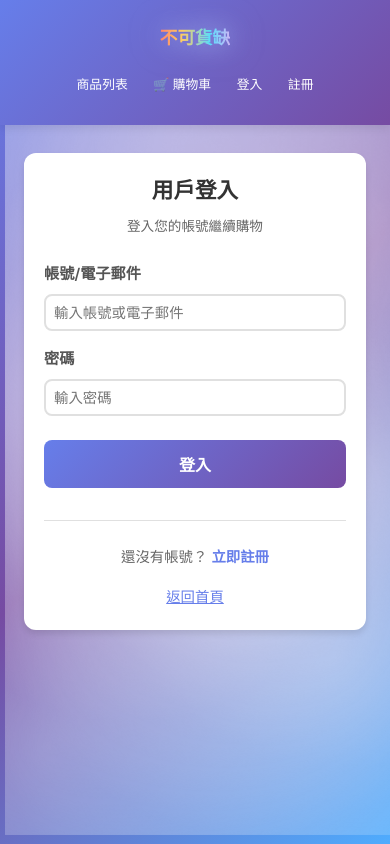
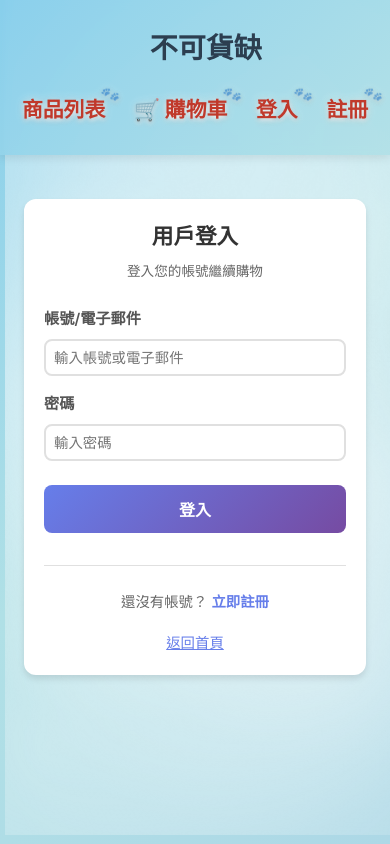
Before and after one commit to yung0328jm/BKHC-shopping, a React (Vite) app: page /user/login in a window 390 px wide. Built offline with nearby package versions, Linux system fonts and the light colour scheme; no server answers.

Commit message:
Add files via upload

```diff
--- a/src/App.css
+++ b/src/App.css
@@ -2,16 +2,162 @@
   min-height: 100vh;
   display: flex;
   flex-direction: column;
+  position: relative;
+  overflow-x: hidden;
+}
+
+.background-dogs {
+  position: fixed;
+  top: 0;
+  left: 0;
+  width: 100%;
+  height: 100%;
+  pointer-events: none;
+  z-index: 0;
+  overflow: hidden;
+}
+
+.paw-print {
+  position: absolute;
+  font-size: 1.5rem;
+  opacity: 0.3;
+  animation: pawFloat 4s ease-in-out infinite;
+  user-select: none;
+  pointer-events: none;
+}
+
+.paw-1 {
+  left: 5%;
+  top: 10%;
+  animation-delay: 0s;
+}
+
+.paw-2 {
+  left: 15%;
+  top: 25%;
+  animation-delay: -1s;
+}
+
+.paw-3 {
+  left: 85%;
+  top: 15%;
+  animation-delay: -2s;
+}
+
+.paw-4 {
+  left: 90%;
+  top: 40%;
+  animation-delay: -0.5s;
+}
+
+.paw-5 {
+  left: 8%;
+  top: 50%;
+  animation-delay: -1.5s;
+}
+
+.paw-6 {
+  left: 25%;
+  top: 65%;
+  animation-delay: -2.5s;
+}
+
+.paw-7 {
+  left: 88%;
+  top: 55%;
+  animation-delay: -1.2s;
+}
+
+.paw-8 {
+  left: 12%;
+  top: 80%;
+  animation-delay: -0.8s;
+}
+
+.paw-9 {
+  left: 92%;
+  top: 75%;
+  animation-delay: -1.8s;
+}
+
+.paw-10 {
+  left: 30%;
+  top: 90%;
+  animation-delay: -2.2s;
+}
+
+@keyframes pawFloat {
+  0%, 100% {
+    transform: translateY(0) scale(1);
+    opacity: 0.2;
+  }
+  50% {
+    transform: translateY(-20px) scale(1.1);
+    opacity: 0.4;
+  }
+}
+
+.dog {
+  position: absolute;
+  font-size: 4rem;
+  animation: dogSway ease-in-out infinite;
+  filter: drop-shadow(2px 2px 4px rgba(0, 0, 0, 0.2));
+  user-select: none;
+  will-change: transform;
+}
+
+.dog-1 {
+  left: 10%;
+  top: 20%;
+  animation-duration: 3s;
+  animation-delay: 0s;
+}
+
+.dog-2 {
+  left: 80%;
+  top: 30%;
+  animation-duration: 3.5s;
+  animation-delay: -0.5s;
+}
+
+.dog-3 {
+  left: 20%;
+  top: 60%;
+  animation-duration: 2.8s;
+  animation-delay: -1s;
+}
+
+.dog-4 {
+  left: 75%;
+  top: 70%;
+  animation-duration: 3.2s;
+  animation-delay: -1.5s;
+}
+
+@keyframes dogSway {
+  0%, 100% {
+    transform: translateX(0) translateY(0) rotate(-5deg) scale(1);
+  }
+  25% {
+    transform: translateX(15px) translateY(-10px) rotate(5deg) scale(1.1);
+  }
+  50% {
+    transform: translateX(0) translateY(0) rotate(-5deg) scale(1);
+  }
+  75% {
+    transform: translateX(-15px) translateY(-10px) rotate(5deg) scale(1.1);
+  }
 }
 
 .navbar {
-  background: linear-gradient(135deg, #667eea 0%, #764ba2 100%);
-  color: white;
+  background: linear-gradient(135deg, rgba(135, 206, 235, 0.9) 0%, rgba(176, 224, 230, 0.9) 100%);
+  color: #2c3e50;
   padding: 1rem 0;
   box-shadow: 0 2px 10px rgba(0, 0, 0, 0.1);
   position: sticky;
   top: 0;
   z-index: 100;
+  backdrop-filter: blur(5px);
 }
 
 .nav-container {
@@ -25,28 +171,69 @@
 
 .logo-link {
   text-decoration: none;
-  color: white;
+  color: #2c3e50;
+  display: inline-block;
+  position: relative;
+  padding: 0.5rem 1rem;
+  overflow: visible;
 }
 
 .logo {
-  font-size: 1.5rem;
-  font-weight: bold;
+  font-size: 2.5rem;
+  font-weight: 900;
   margin: 0;
+  font-family: 'Comic Sans MS', '微軟正黑體', 'Microsoft JhengHei', 'Arial Rounded MT Bold', 'Arial', sans-serif;
+  display: inline-flex;
+  align-items: center;
+  gap: 0.15em;
+  line-height: 1.2;
+  animation: logoStep 4s ease-in-out infinite;
+  position: relative;
+}
+
+.logo-char {
+  display: inline-block;
   background: linear-gradient(90deg,
-    #ff6b6b 0%,
-    #feca57 20%,
-    #48dbfb 40%,
-    #ff9ff3 60%,
-    #54a0ff 80%,
-    #5f27cd 100%
+    #d63031 0%,
+    #e17055 20%,
+    #0984e3 40%,
+    #a29bfe 60%,
+    #2d3436 80%,
+    #6c5ce7 100%
   );
   background-size: 200% auto;
   -webkit-background-clip: text;
   -webkit-text-fill-color: transparent;
   background-clip: text;
-  animation: gradientShift 3s ease infinite;
+  animation: gradientShift 3s ease infinite, charStep 4s ease-in-out infinite;
   text-shadow: 0 0 30px rgba(255, 255, 255, 0.5);
   filter: drop-shadow(0 0 10px rgba(102, 126, 234, 0.5));
+  transform-origin: center;
+  position: relative;
+}
+
+.logo-char:nth-child(1) {
+  --char-rotate: -3deg;
+  transform: rotate(-3deg);
+  animation-delay: 0s;
+}
+
+.logo-char:nth-child(2) {
+  --char-rotate: 2deg;
+  transform: rotate(2deg);
+  animation-delay: 0.1s;
+}
+
+.logo-char:nth-child(3) {
+  --char-rotate: -2deg;
+  transform: rotate(-2deg);
+  animation-delay: 0.2s;
+}
+
+.logo-char:nth-child(4) {
+  --char-rotate: 3deg;
+  transform: rotate(3deg);
+  animation-delay: 0.3s;
 }
 
 @keyframes gradientShift {
@@ -61,32 +248,109 @@
   }
 }
 
+@keyframes logoStep {
+  0%, 100% {
+    transform: translateX(0);
+  }
+  25% {
+    transform: translateX(20px);
+  }
+  50% {
+    transform: translateX(0);
+  }
+  75% {
+    transform: translateX(-20px);
+  }
+}
+
+@keyframes charStep {
+  0%, 100% {
+    transform: rotate(var(--char-rotate, 0deg)) translateY(0) scale(1);
+  }
+  12.5% {
+    transform: rotate(var(--char-rotate, 0deg)) translateY(-3px) translateX(5px) scale(1.02);
+  }
+  25% {
+    transform: rotate(var(--char-rotate, 0deg)) translateY(0) translateX(10px) scale(1);
+  }
+  37.5% {
+    transform: rotate(var(--char-rotate, 0deg)) translateY(-3px) translateX(5px) scale(1.02);
+  }
+  50% {
+    transform: rotate(var(--char-rotate, 0deg)) translateY(0) translateX(0) scale(1);
+  }
+  62.5% {
+    transform: rotate(var(--char-rotate, 0deg)) translateY(-3px) translateX(-5px) scale(1.02);
+  }
+  75% {
+    transform: rotate(var(--char-rotate, 0deg)) translateY(0) translateX(-10px) scale(1);
+  }
+  87.5% {
+    transform: rotate(var(--char-rotate, 0deg)) translateY(-3px) translateX(-5px) scale(1.02);
+  }
+}
+
 .nav-links {
   display: flex;
   gap: 1.5rem;
 }
 
 .nav-link {
-  color: white;
+  color: #c0392b;
   text-decoration: none;
-  font-weight: 500;
-  padding: 0.5rem 1rem;
-  border-radius: 6px;
-  transition: background-color 0.3s;
+  font-weight: 700;
+  font-size: 1.8rem;
+  padding: 0.8rem 1rem;
+  transition: all 0.3s;
+  position: relative;
+  display: inline-flex;
+  align-items: center;
+  justify-content: center;
+  text-align: center;
+  line-height: 1.2;
+  text-shadow: 0 2px 4px rgba(255, 255, 255, 0.9), 0 0 10px rgba(255, 255, 255, 0.7), 0 1px 3px rgba(0, 0, 0, 0.2);
+  filter: drop-shadow(0 1px 2px rgba(0, 0, 0, 0.15));
+}
+
+.nav-link::before {
+  content: '🐾';
+  position: absolute;
+  font-size: 1.2rem;
+  opacity: 0.5;
+  z-index: 1;
+  top: -8px;
+  right: -5px;
+  pointer-events: none;
+  filter: drop-shadow(0 1px 2px rgba(0, 0, 0, 0.1));
+  transform: rotate(-15deg);
+}
+
+.nav-link > * {
+  position: relative;
+  z-index: 2;
 }
 
 .nav-link:hover {
-  background-color: rgba(255, 255, 255, 0.2);
+  transform: scale(1.1);
+  color: #a93226;
+}
+
+.nav-link:hover::before {
+  opacity: 0.7;
+  transform: rotate(-15deg) scale(1.1);
 }
 
 .user-info {
   color: #feca57 !important;
-  font-weight: 600;
+  font-weight: 700;
   cursor: default;
+  font-size: 1.8rem;
+  text-shadow: 0 2px 4px rgba(255, 255, 255, 0.9), 0 0 10px rgba(255, 255, 255, 0.7), 0 1px 3px rgba(0, 0, 0, 0.2);
 }
 
 .user-info:hover {
-  background-color: transparent !important;
+  transform: scale(1.1);
+  color: #e6b84a !important;
 }
 
 .separator {
@@ -101,6 +365,13 @@
 
 .cart-link {
   position: relative;
+  flex-direction: column;
+  gap: 0.25rem;
+}
+
+.cart-link > * {
+  position: relative;
+  z-index: 1;
 }
 
 .cart-badge {
@@ -127,6 +398,9 @@
   padding: 2rem;
   position: relative;
   z-index: 1;
+  background: transparent;
+  margin-top: 1rem;
+  margin-bottom: 1rem;
 }
 
 @media (max-width: 768px) {
@@ -137,7 +411,7 @@
   }
 
   .logo {
-    font-size: 1.25rem;
+    font-size: 2rem;
   }
 
   .nav-links {
@@ -148,9 +422,15 @@
   }
 
   .nav-link {
-    padding: 0.5rem 0.75rem;
-    font-size: 0.875rem;
+    padding: 0.6rem 0.8rem;
+    font-size: 1.5rem;
     white-space: nowrap;
+  }
+
+  .nav-link::before {
+    font-size: 1rem;
+    top: -6px;
+    right: -4px;
   }
 
   .separator {
@@ -168,7 +448,7 @@
   }
 
   .logo {
-    font-size: 1.1rem;
+    font-size: 1.75rem;
   }
 
   .nav-links {
@@ -176,11 +456,21 @@
   }
 
   .nav-link {
-    padding: 0.4rem 0.6rem;
-    font-size: 0.8rem;
+    padding: 0.5rem 0.7rem;
+    font-size: 1.3rem;
+  }
+
+  .nav-link::before {
+    font-size: 0.9rem;
+    top: -5px;
+    right: -3px;
   }
 
   .main-content {
     padding: 0.75rem;
   }
+
+  .dog {
+    font-size: 2.5rem;
+  }
 }
--- a/src/index.css
+++ b/src/index.css
@@ -10,12 +10,13 @@ body {
     sans-serif;
   -webkit-font-smoothing: antialiased;
   -moz-osx-font-smoothing: grayscale;
-  background: linear-gradient(135deg, #667eea 0%, #764ba2 50%, #4facfe 100%);
+  background: linear-gradient(135deg, #87CEEB 0%, #B0E0E6 50%, #ADD8E6 100%);
   background-attachment: fixed;
   color: #333;
   line-height: 1.6;
   position: relative;
   overflow-x: hidden;
+  min-height: 100vh;
 }
 
 body::before {
```
